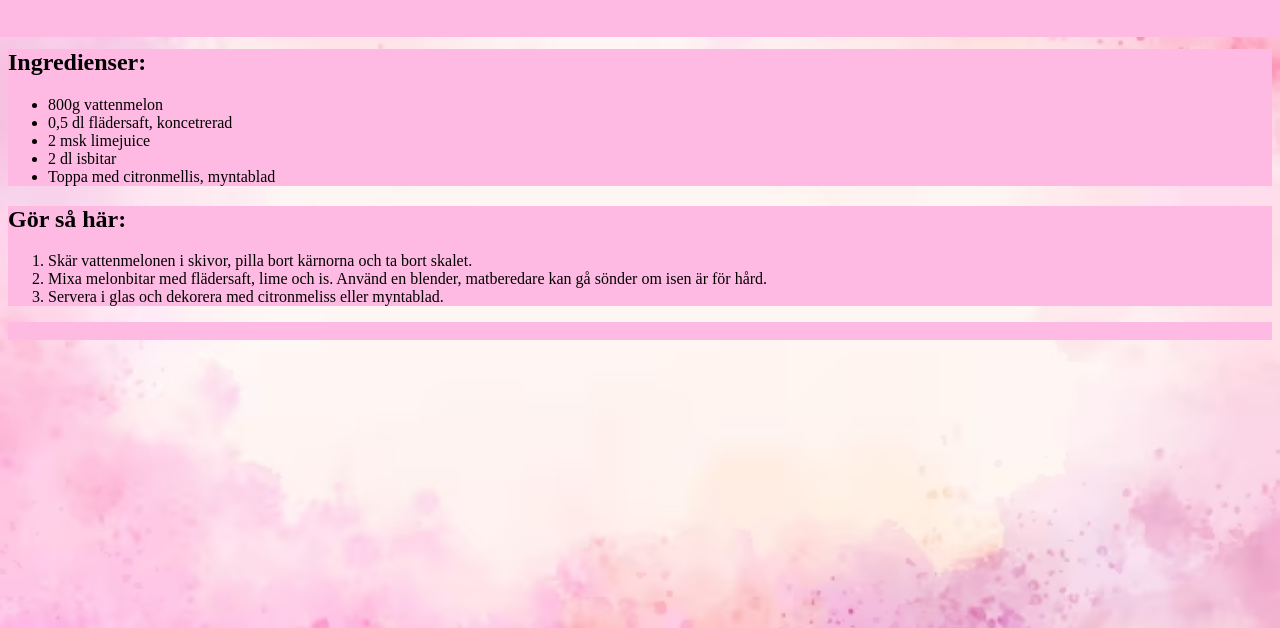
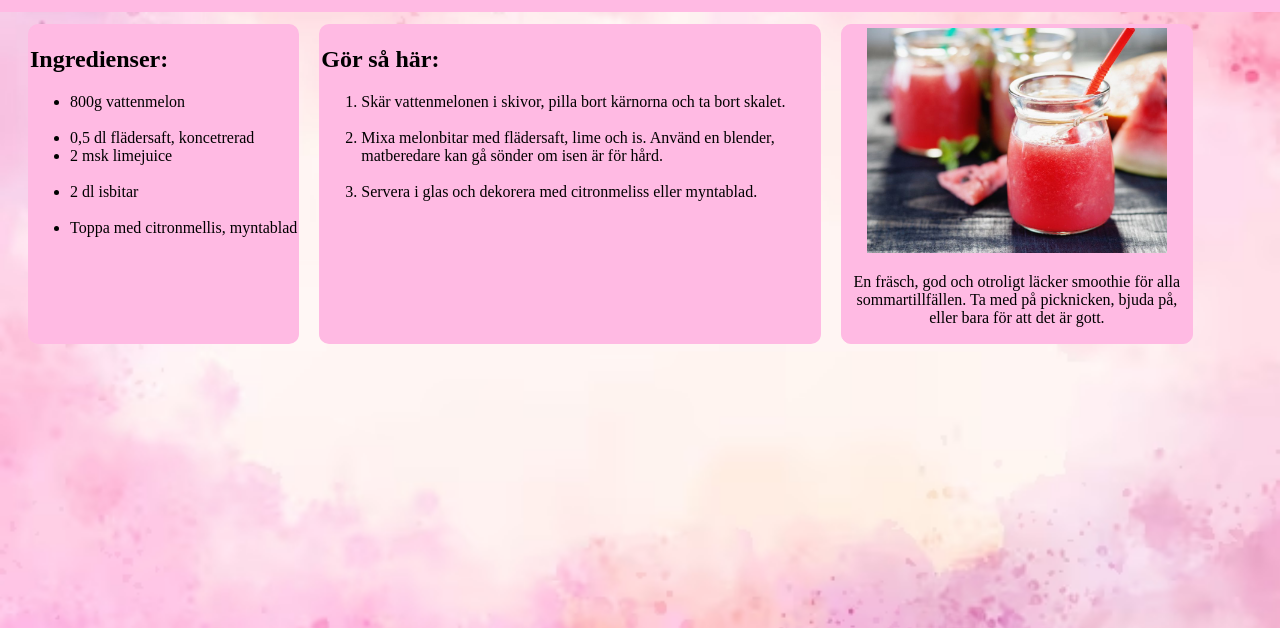
Before and after one commit to englundtim/Web_bed-mningsprojekt, a plain HTML site: page index.html in a window 1280 px wide. Shown: the part 172-800 px from the top of the page. Drawn offline with Linux system fonts and the light colour scheme.

Commit message:
Main-elementet preleminärt gjord

```diff
--- a/index.html
+++ b/index.html
@@ -25,9 +25,12 @@
             <h2><strong>Ingredienser:</strong></h2>
             <ul>
                 <li>800g vattenmelon</li>
+                <br>
                 <li>0,5 dl flädersaft, koncetrerad</li>
                 <li>2 msk limejuice</li>
+                <br>
                 <li>2 dl isbitar</li>
+                <br>
                 <li>Toppa med citronmellis, myntablad</li>
             </ul>
         </div>
@@ -35,20 +38,24 @@
             <h2><strong>Gör så här:</strong></h2>
             <ol>
                 <li>Skär vattenmelonen i skivor, pilla bort kärnorna och ta bort skalet.</li>
+                <br>
                 <li>Mixa melonbitar med flädersaft, lime och is. Använd en blender, matberedare kan gå sönder om isen är för hård.</li>
+                <br>
                 <li>Servera i glas och dekorera med citronmeliss eller myntablad.</li>
             </ol>
 
         </div>
         <div class="description">
-            <img src="/img/" alt="">
-            <h2>
-
-            </h2>
+            <img class="smoothie-size" src="/img/smoothie.jpg" alt="">
+            <p>En fräsch, god och otroligt läcker smoothie för alla sommartillfällen. Ta med på picknicken, bjuda på, eller bara för att det är gott.</p>
 
         </div>
     </main>
-    <footer></footer>
+    <footer>
+        <p></p>
+        <img src="" alt="">
+        <a href=""></a>
+    </footer>
 
 </body>
 </html>
--- a/style.css
+++ b/style.css
@@ -1,6 +1,6 @@
 body{
     display: grid;
-    grid-template-rows: auto 1fr 50% 1fr;
+    grid-template-rows: auto 1fr auto 1fr;
     grid-template-columns: 1fr 1fr 1fr;
     background-image: url(./img/backround.png);
     background-repeat: no-repeat;
@@ -41,15 +41,37 @@ header{
 main{
     grid-column: 1/span3;
     grid-row: 3;
+    display: flex;
+    flex: content;
+    flex-direction: row;
+    margin: 10px;
 }
 .recept{
     background-color: #FFBAE3;
+    margin: 10px;
+    border: 2px solid #FFBAE3;
+    border-radius: 10px;
 
 }
 .to-do{
     background-color: #FFBAE3;
+    margin: 10px;
+    max-width: 40%;
+    border: 2px solid #FFBAE3;
+    border-radius: 10px;
 }
 .description{
     background-color: #FFBAE3;
+    margin: 10px;
+    max-width: 350px;
+    text-align: center;
+    border: 1px solid #FFBAE3;
+    border-radius: 10px;
 
 }
+.smoothie-size{
+    max-width: 300px;
+    max-height: auto;
+    padding-top: 3px;
+
+}
```
Also changed, not shown: img/smoothie.jpg (added).
